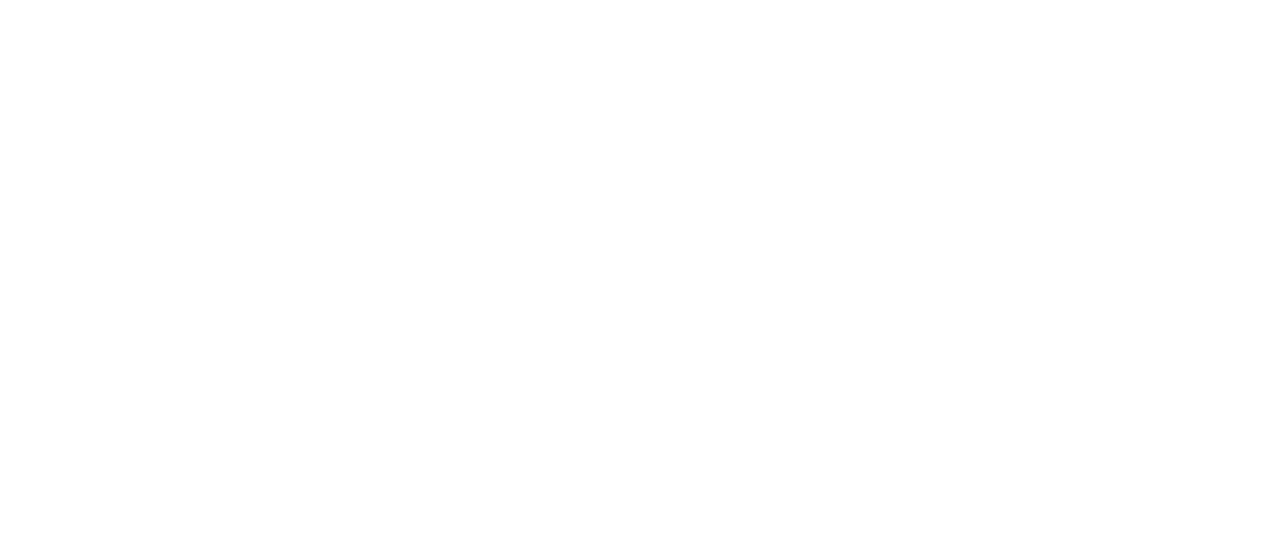
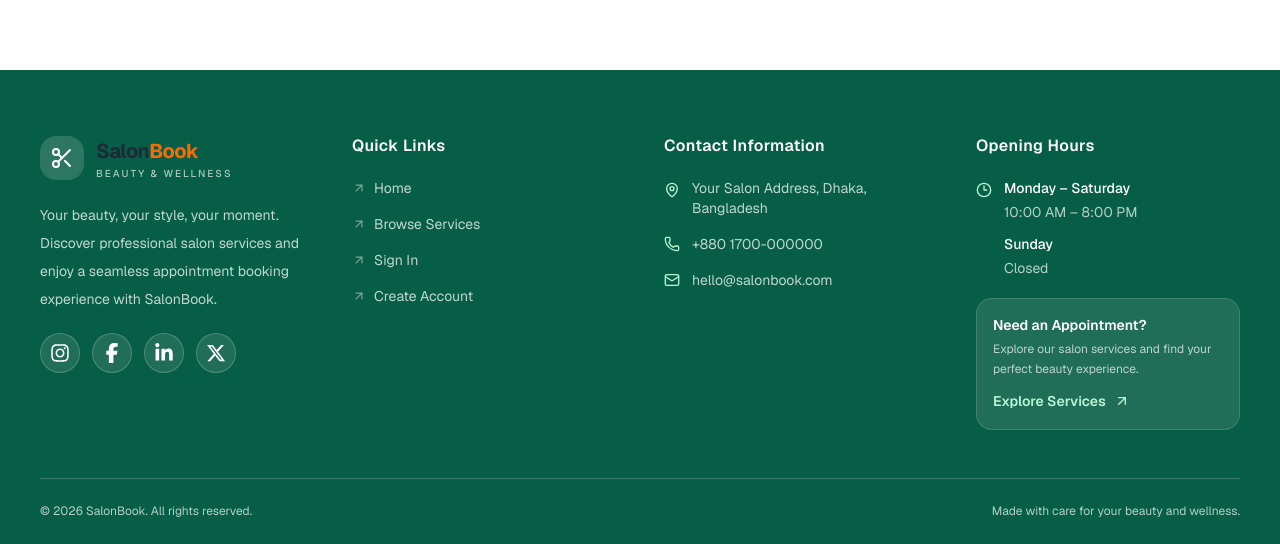
Before and after one commit to harun-codes/SalonBook-Client, a Next.js app: page / in a window 1280 px wide. Shown: the part 811-1355 px from the top of the page. Before the commit the page ends 881 px from the top, so only its background shows below. Built offline with nearby package versions, Linux system fonts and the light colour scheme.

Commit message:
Footer completed

```diff
--- a/package.json
+++ b/package.json
@@ -19,6 +19,7 @@
     "react": "19.3.0",
     "react-dom": "19.3.0",
     "react-hook-form": "^7.92.0",
+    "react-icons": "^5.7.0",
     "shadcn": "^4.23.0",
     "sonner": "^2.0.8",
     "tw-animate-css": "^1.4.0",
--- a/src/app/layout.tsx
+++ b/src/app/layout.tsx
@@ -4,6 +4,7 @@ import { Geist, Geist_Mono } from "next/font/google";
 import "./globals.css";
 import { ThemeProvider } from "@/components/providers/theme-provider";
 import { Navbar } from "@/components/shared/navbar";
+import { Footer } from "@/components/shared/footer";
 
 const geistSans = Geist({
   variable: "--font-geist-sans",
@@ -34,6 +35,7 @@ export default function RootLayout({
         <ThemeProvider>
           <Navbar />
           <main className="min-h-screen">{children}</main>
+           <Footer />
         </ThemeProvider>
       </body>
     </html>
--- /dev/null
+++ b/src/components/shared/current-year.tsx
@@ -0,0 +1,15 @@
+
+"use client";
+
+import { useEffect, useState } from "react";
+
+export function CurrentYear() {
+  const [year, setYear] = useState<number | null>(null);
+
+  useEffect(() => {
+    // eslint-disable-next-line react-hooks/set-state-in-effect
+    setYear(new Date().getFullYear());
+  }, []);
+
+  return <>{year ?? "2026"}</>;
+}
--- /dev/null
+++ b/src/components/shared/footer.tsx
@@ -0,0 +1,211 @@
+import Link from "next/link";
+import {
+    Scissors,
+    MapPin,
+    Phone,
+    Mail,
+    Clock3,
+    ArrowUpRight,
+} from "lucide-react";
+
+import {
+    FaInstagram,
+    FaFacebookF,
+    FaLinkedinIn,
+    FaXTwitter,
+} from "react-icons/fa6";
+import { CurrentYear } from "@/components/shared/current-year";
+
+
+const footerLinks = [
+    { name: "Home", href: "/" },
+    { name: "Browse Services", href: "/services" },
+    { name: "Sign In", href: "/sign-in" },
+    { name: "Create Account", href: "/sign-up" },
+];
+
+const socialLinks = [
+    {
+        name: "Instagram",
+        href: "https://www.instagram.com/",
+        icon: FaInstagram,
+    },
+    {
+        name: "Facebook",
+        href: "https://www.facebook.com/",
+        icon: FaFacebookF,
+    },
+    {
+        name: "LinkedIn",
+        href: "https://www.linkedin.com/",
+        icon: FaLinkedinIn,
+    },
+    {
+        name: "X",
+        href: "https://x.com/",
+        icon: FaXTwitter,
+    },
+];
+
+
+export function Footer() {
+    return (
+        <footer className="bg-[#075E46] text-white dark:bg-[#101B16] dark:text-[#E8FFF2]">
+            <div className="mx-auto max-w-7xl px-5 pt-14 pb-7 sm:px-8 sm:pt-16 lg:px-10">
+                <div className="grid grid-cols-1 gap-10 sm:grid-cols-2 lg:grid-cols-4 lg:gap-12">
+
+                    <div className="space-y-5">
+                        <Link href="/" className="inline-flex items-center gap-3">
+                            <div className="flex h-11 w-11 items-center justify-center rounded-xl bg-white/15 dark:bg-[#203B2E]">
+                                <Scissors className="h-6 w-6" />
+                            </div>
+
+                            <div>
+                                <h2 className="text-2xl font-bold tracking-tight">
+                                    <span className="text-xl font-bold tracking-tight text-foreground">
+                                        Salon<span className="text-orange-500">Book</span>
+                                    </span>
+                                </h2>
+                                <p className="text-[10px] font-medium tracking-[0.2em] text-white/65 dark:text-[#A1B5A9]">
+                                    BEAUTY & WELLNESS
+                                </p>
+                            </div>
+                        </Link>
+
+                        <p className="max-w-xs text-sm leading-7 text-white/75 dark:text-[#A1B5A9]">
+                            Your beauty, your style, your moment. Discover professional
+                            salon services and enjoy a seamless appointment booking
+                            experience with SalonBook.
+                        </p>
+
+                        <div className="flex flex-wrap items-center gap-3">
+                            {socialLinks.map((social) => {
+                                const Icon = social.icon;
+
+                                return (
+                                    <a
+                                        key={social.name}
+                                        href={social.href}
+                                        target="_blank"
+                                        rel="noopener noreferrer"
+                                        aria-label={social.name}
+                                        title={social.name}
+                                        className="flex h-10 w-10 items-center justify-center rounded-full border border-white/20 bg-white/10 transition-all duration-300 hover:-translate-y-1 hover:bg-white/20 dark:border-[#30443A] dark:bg-[#203029] dark:hover:bg-[#30443A]"
+                                    >
+                                        <Icon className="h-5 w-5" />
+                                    </a>
+                                );
+                            })}
+                        </div>
+
+                    </div>
+
+                    <div className="space-y-5">
+                        <h3 className="text-base font-semibold tracking-wide">
+                            Quick Links
+                        </h3>
+
+                        <ul className="space-y-3">
+                            {footerLinks.map((link) => (
+                                <li key={link.name}>
+                                    <Link
+                                        href={link.href}
+                                        className="group inline-flex items-center gap-2 text-sm text-white/75 transition-colors hover:text-white dark:text-[#A1B5A9] dark:hover:text-[#E8FFF2]"
+                                    >
+                                        <ArrowUpRight className="h-3.5 w-3.5 opacity-60 transition-transform group-hover:-translate-y-0.5 group-hover:translate-x-0.5" />
+                                        {link.name}
+                                    </Link>
+                                </li>
+                            ))}
+                        </ul>
+                    </div>
+
+                    <div className="space-y-5">
+                        <h3 className="text-base font-semibold tracking-wide">
+                            Contact Information
+                        </h3>
+
+                        <div className="space-y-4 text-sm text-white/75 dark:text-[#A1B5A9]">
+                            <div className="flex items-start gap-3">
+                                <MapPin className="mt-1 h-4 w-4 shrink-0 text-[#B9F5D3]" />
+                                <span>Your Salon Address, Dhaka, Bangladesh</span>
+                            </div>
+
+                            <a
+                                href="tel:+8801700000000"
+                                className="flex items-center gap-3 transition-colors hover:text-white dark:hover:text-[#E8FFF2]"
+                            >
+                                <Phone className="h-4 w-4 shrink-0 text-[#B9F5D3]" />
+                                +880 1700-000000
+                            </a>
+
+                            <a
+                                href="mailto:hello@salonbook.com"
+                                className="flex items-center gap-3 transition-colors hover:text-white dark:hover:text-[#E8FFF2]"
+                            >
+                                <Mail className="h-4 w-4 shrink-0 text-[#B9F5D3]" />
+                                hello@salonbook.com
+                            </a>
+                        </div>
+                    </div>
+
+                    <div className="space-y-5">
+                        <h3 className="text-base font-semibold tracking-wide">
+                            Opening Hours
+                        </h3>
+
+                        <div className="flex items-start gap-3">
+                            <Clock3 className="mt-1 h-4 w-4 shrink-0 text-[#B9F5D3]" />
+
+                            <div className="space-y-3 text-sm">
+                                <div>
+                                    <p className="font-medium">Monday – Saturday</p>
+                                    <p className="mt-1 text-white/70 dark:text-[#A1B5A9]">
+                                        10:00 AM – 8:00 PM
+                                    </p>
+                                </div>
+
+                                <div>
+                                    <p className="font-medium">Sunday</p>
+                                    <p className="mt-1 text-white/70 dark:text-[#A1B5A9]">
+                                        Closed
+                                    </p>
+                                </div>
+                            </div>
+                        </div>
+
+                        <div className="rounded-xl border border-white/15 bg-white/10 p-4 dark:border-[#30443A] dark:bg-[#203029]">
+                            <p className="text-sm font-semibold">
+                                Need an Appointment?
+                            </p>
+                            <p className="mt-1 text-xs leading-5 text-white/70 dark:text-[#A1B5A9]">
+                                Explore our salon services and find your perfect beauty
+                                experience.
+                            </p>
+
+                            <Link
+                                href="/services"
+                                className="mt-3 inline-flex items-center gap-2 text-sm font-semibold text-[#B9F5D3] transition-colors hover:text-white dark:text-[#A7E8C5] dark:hover:text-white"
+                            >
+                                Explore Services
+                                <ArrowUpRight className="h-4 w-4" />
+                            </Link>
+                        </div>
+                    </div>
+                </div>
+
+                <div className="mt-12 border-t border-white/20 pt-6 dark:border-[#30443A]">
+                    <div className="flex flex-col items-center justify-between gap-3 text-center sm:flex-row sm:text-left">
+                        <p className="text-xs text-white/70 dark:text-[#A1B5A9]">
+                            © <CurrentYear /> SalonBook. All rights reserved.
+                        </p>
+
+                        <p className="text-xs text-white/70 dark:text-[#A1B5A9]">
+                            Made with care for your beauty and wellness.
+                        </p>
+                    </div>
+                </div>
+            </div>
+        </footer>
+    );
+}
```
Also changed, not shown: 1 other file (tests, documents, lock files or other folders).
